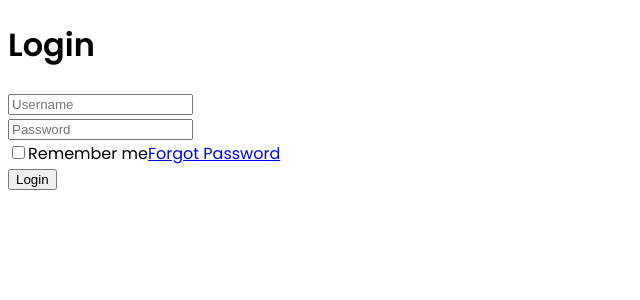
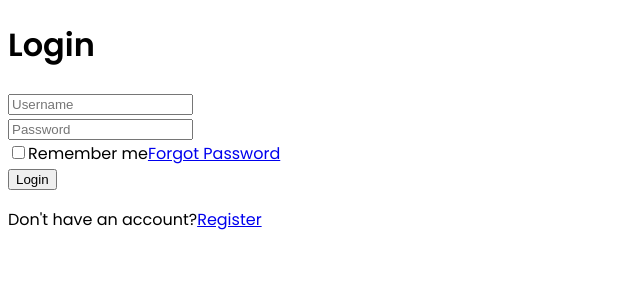
Before and after one commit to MBUDA-BRANICE-NJIRA/Log-In-Form, a React (Create React App) app: page / in a window 1280 px wide. Shown: the top 300 px of the page, without its empty margins (0-640 px from the left). Built offline with nearby package versions, Linux system fonts and the light colour scheme.

Commit message:
Installed react icons

```diff
--- a/package.json
+++ b/package.json
@@ -9,6 +9,7 @@
     "@testing-library/user-event": "^13.5.0",
     "react": "^18.0.0",
     "react-dom": "^18.0.0",
+    "react-icons": "^5.5.0",
     "react-scripts": "5.0.1",
     "web-vitals": "^2.1.4"
   },
--- a/src/Components/LoginRegister/LoginRegister.jsx
+++ b/src/Components/LoginRegister/LoginRegister.jsx
@@ -22,6 +22,10 @@ const LoginRegister = () => {
            </div>
 
            <button type='submit'>Login</button>
+
+           <div className="register-link">
+            <p>Don't have an account?<a href="nav#">Register</a></p>
+           </div>
         </form>
        </div>
       </div>
```
Also changed, not shown: 1 other file (tests, documents, lock files or other folders).
